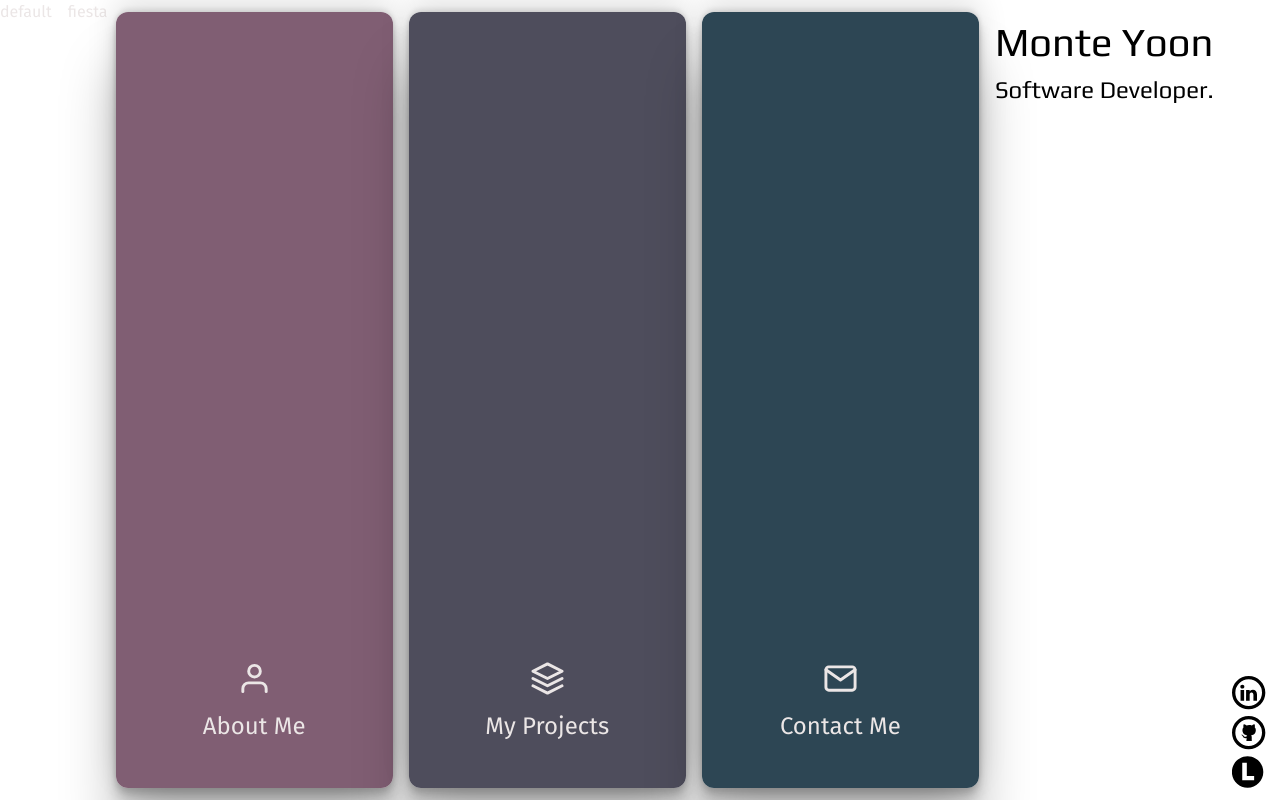
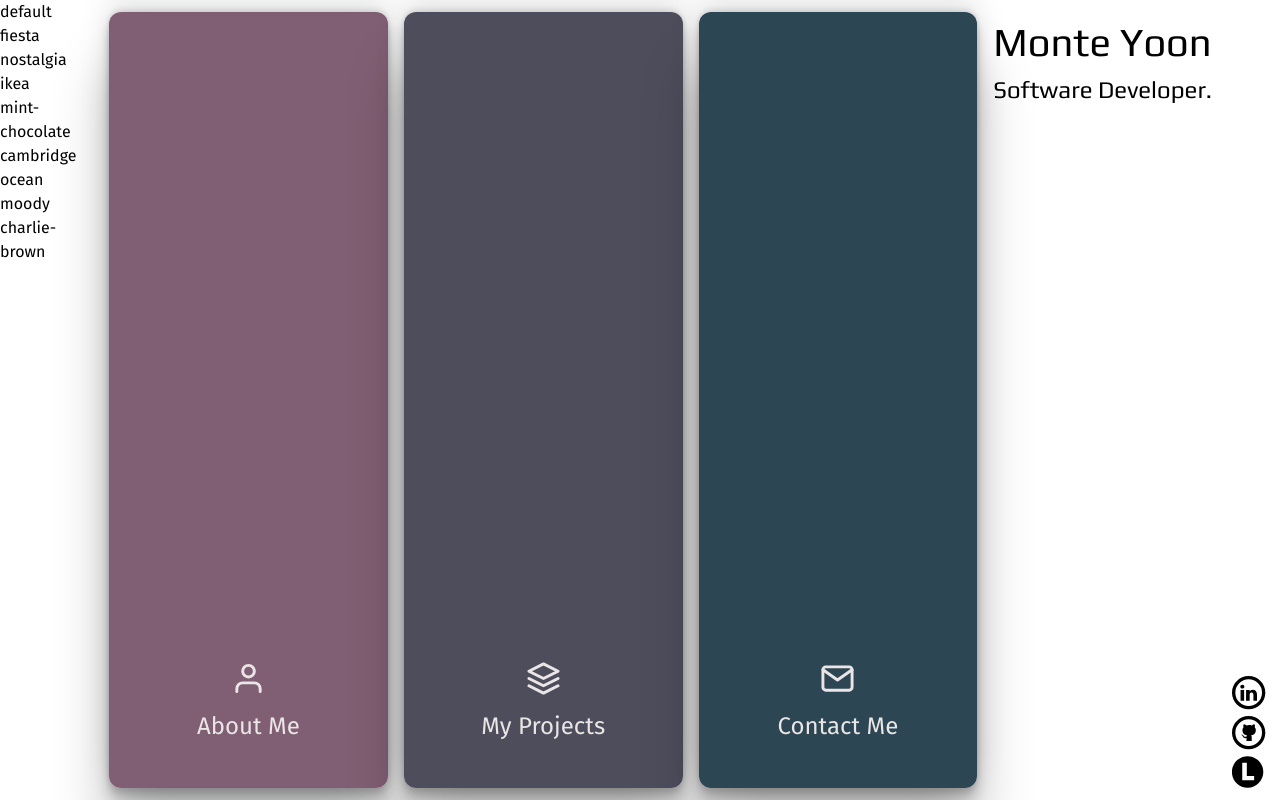
Before and after one commit to Yontemoon/my-portfolio, a Next.js app: page / in a window 1280 px wide. Built offline with nearby package versions, Linux system fonts and the light colour scheme.

Commit message:
Added colors to local storage

```diff
--- a/app/components/ThemeSelector.tsx
+++ b/app/components/ThemeSelector.tsx
@@ -1,14 +1,28 @@
 import React from "react";
 import { useTheme } from "../context/ThemeContext";
-const themes = ["default", "fiesta"];
+const themes = [
+  "default",
+  "fiesta",
+  "nostalgia",
+  "ikea",
+  "mint-chocolate",
+  "cambridge",
+  "ocean",
+  "moody",
+  "charlie-brown",
+];
 
 const ThemeSelector = () => {
-  const { setTheme } = useTheme();
+  const { handleThemeChange } = useTheme();
 
   return (
-    <div className={`flex gap-4 `}>
+    <div className={` `}>
       {themes.map((t) => (
-        <div key={t} className="cursor-pointer" onClick={() => setTheme(t)}>
+        <div
+          key={t}
+          className="cursor-pointer text-black"
+          onClick={() => handleThemeChange(t)}
+        >
           {t}
         </div>
       ))}
--- a/app/context/ThemeContext.tsx
+++ b/app/context/ThemeContext.tsx
@@ -7,10 +7,12 @@ import React, {
   ReactNode,
   useEffect,
 } from "react";
+import { nextLocalStorage } from "../lib/utils";
 
 type ThemeContextType = {
   theme: string;
   setTheme: (theme: string) => void;
+  handleThemeChange: (theme: string) => void;
 };
 
 const ThemeContext = createContext<ThemeContextType | undefined>(undefined);
@@ -18,14 +20,27 @@ const ThemeContext = createContext<ThemeContextType | undefined>(undefined);
 export const ThemeProvider: React.FC<{ children: ReactNode }> = ({
   children,
 }) => {
-  const [theme, setTheme] = useState("default");
+  const localTheme = nextLocalStorage()?.getItem("local-theme");
+  console.log(localTheme);
+  const [theme, setTheme] = useState(localTheme || "default");
 
   useEffect(() => {
     document.documentElement.setAttribute("data-theme", theme);
   }, [theme]);
+  // useEffect(() => {
+  //   const localTheme = nextLocalStorage()?.getItem("local-theme") || "default";
+  //   setTheme(localTheme);
+  //   document.documentElement.setAttribute("data-theme", localTheme);
+  // }, []);
+
+  const handleThemeChange = (newTheme: string) => {
+    setTheme(newTheme);
+    document.documentElement.setAttribute("data-theme", newTheme);
+    localStorage.setItem("local-theme", newTheme);
+  };
 
   return (
-    <ThemeContext.Provider value={{ theme, setTheme }}>
+    <ThemeContext.Provider value={{ theme, setTheme, handleThemeChange }}>
       {children}
     </ThemeContext.Provider>
   );
--- a/app/globals.css
+++ b/app/globals.css
@@ -15,6 +15,55 @@
     --color-about: 76 205 196;
     --color-projects: 255 230 107;
     --color-contact: 255 107 107;
+  }
+
+  :root[data-theme="nostalgia"] {
+    --color-text: 26 25 25;
+    --color-about: 199 235 229;
+    --color-projects: 167 232 189;
+    --color-contact: 252 188 184;
+  }
+
+  :root[data-theme="ikea"] {
+    --color-text: 26 25 25;
+    --color-about: 84 222 253;
+    --color-projects: 139 215 210;
+    --color-contact: 0 189 157;
+  }
+
+  :root[data-theme="mint-chocolate"] {
+    --color-text: 26 25 25;
+    --color-about: 194 239 179;
+    --color-projects: 151 171 177;
+    --color-contact: 116 111 114;
+  }
+
+  :root[data-theme="cambridge"] {
+    --color-text: 26 25 25;
+    --color-about: 148 168 154;
+    --color-projects: 199 172 146;
+    --color-contact: 164 74 63;
+  }
+
+  :root[data-theme="ocean"] {
+    --color-text: 235 230 230;
+    --color-about: 31 39 27;
+    --color-projects: 11 79 108;
+    --color-contact: 20 92 158;
+  }
+
+  :root[data-theme="moody"] {
+    --color-text: 235 230 230;
+    --color-about: 0 0 0;
+    --color-projects: 61 38 69;
+    --color-contact: 131 33 97;
+  }
+
+  :root[data-theme="charlie-brown"] {
+    --color-text: 235 230 230;
+    --color-about: 0 38 66;
+    --color-projects: 132 0 50;
+    --color-contact: 229 149 0;
   }
 }
 
--- a/app/layout.tsx
+++ b/app/layout.tsx
@@ -24,7 +24,7 @@ export default function RootLayout({
       <body
         className={clsx(
           fira_sans.className,
-          "flex w-screen h-screen text-md box-border antialiased text-primary_text"
+          "flex w-screen h-screen text-md box-border antialiased text-primary_text transition-colors duration-1000"
         )}
       >
         <ThemeProvider>{children}</ThemeProvider>
--- /dev/null
+++ b/app/lib/utils.ts
@@ -0,0 +1,9 @@
+export const isBrowser = (): boolean => {
+  return typeof window !== "undefined";
+};
+
+export const nextLocalStorage = (): Storage | void => {
+  if (isBrowser()) {
+    return window.localStorage;
+  }
+};
```
